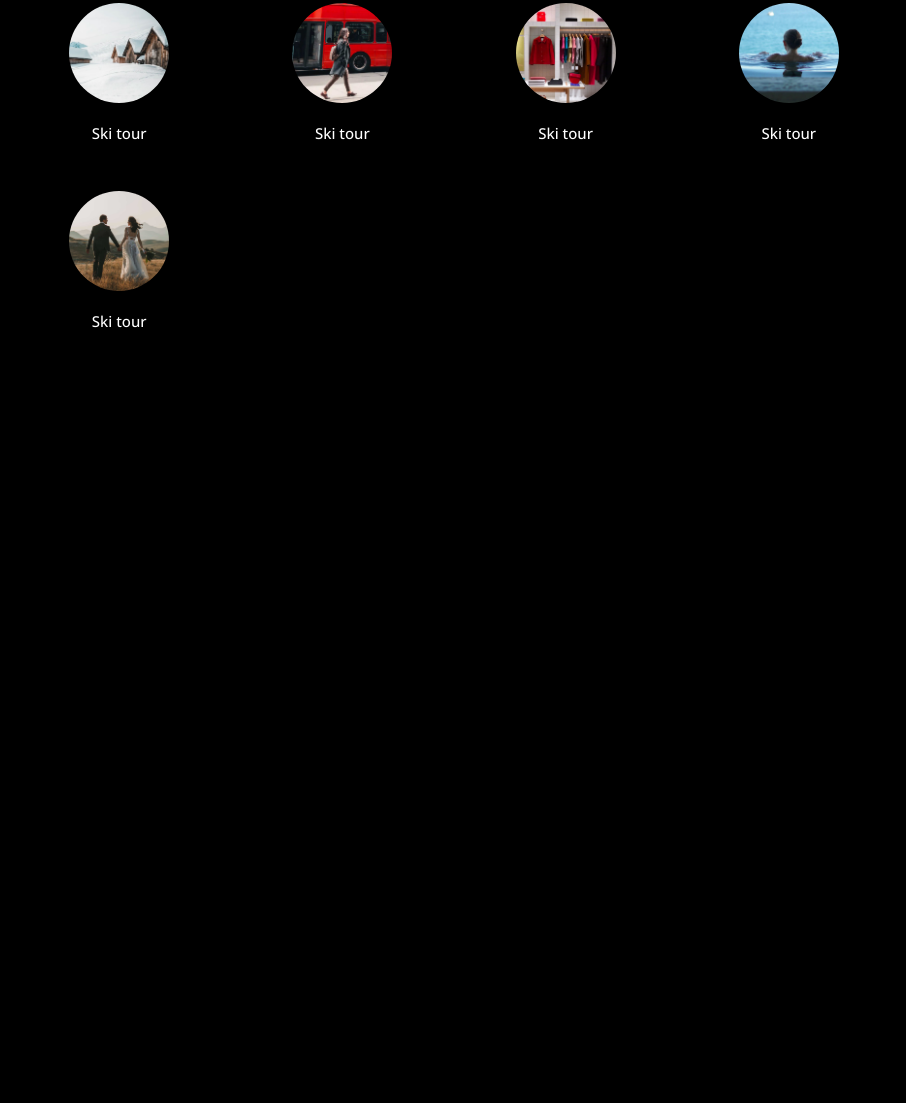
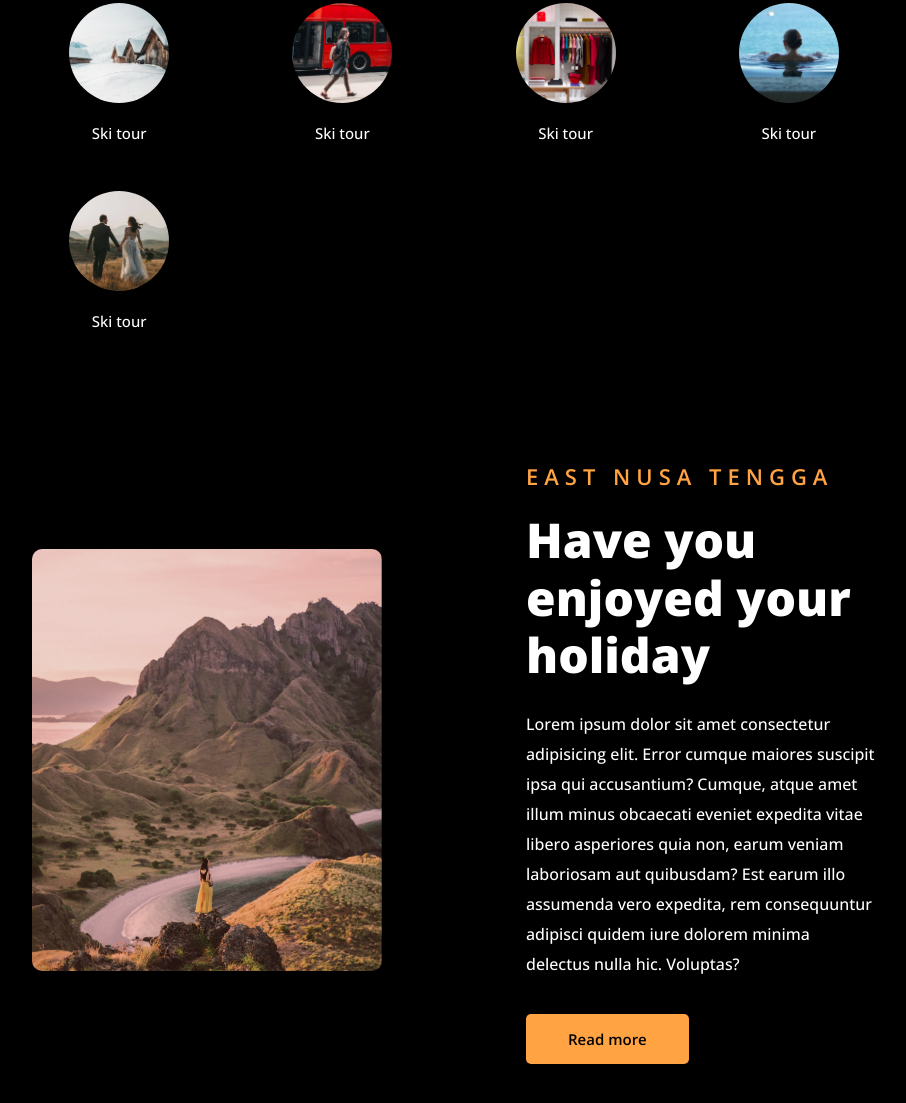
Before and after one commit to ziaul-hoque4820/Travel-Website-Design, a plain HTML site: page index.html in a window 1280 px wide. Shown: the part 867-1970 px from the top of the page, without its empty margins (186-1092 px from the left). Before the commit the page ends 1258 px from the top, so only its background shows below. Drawn offline with nearby package versions, Linux system fonts and the light colour scheme.

Commit message:
Holiday Section Design done

```diff
--- a/assets/css/style.css
+++ b/assets/css/style.css
@@ -201,3 +201,38 @@ section {
 .feature-content h4:hover{
     color: var(--main-color);
 }
+
+
+/* --------- Holiday Section-------- */
+.holiday{
+    display: grid;
+    grid-template-columns: repeat(2, 1fr);
+    align-items: center;
+    gap: 9rem;
+}
+.holiday-img img{
+    width: 100%;
+    height: auto;
+    border-radius: 10px;
+}
+.holiday-text h5{
+    font-size: 22px;
+    font-weight: 600;
+    color: var(--main-color);
+    text-transform: uppercase;
+    letter-spacing: 6px;
+    margin-bottom: 20px;
+}
+.holiday-text h2{
+    font-size: var(--h2-font);
+    font-weight: 800;
+    line-height: 1.2;
+    margin-bottom: 25px;
+}
+.holiday-text p{
+    font-size: var(--p-font);
+    font-weight: 500;
+    line-height: 30px;
+    color: #ffffff;
+    margin-bottom: 35px;
+}
--- a/index.html
+++ b/index.html
@@ -92,6 +92,22 @@
         </div>
     </section>
 
+    <!------ Holiday Section ------>
+    <section class="holiday">
+        <div class="holiday-img">
+            <img src="./assets/image/h1.png" alt="">
+        </div>
+
+        <div class="holiday-text">
+            <h5>east nusa tengga</h5>
+            <h2>Have you enjoyed your holiday</h2>
+            <p>Lorem ipsum dolor sit amet consectetur adipisicing elit. Error cumque maiores suscipit ipsa qui accusantium? Cumque, atque amet illum minus obcaecati eveniet expedita vitae libero asperiores quia non, earum veniam laboriosam aut quibusdam? Est earum illo assumenda vero expedita, rem consequuntur adipisci quidem iure dolorem minima delectus nulla hic. Voluptas?</p>
+            <a href="#" class="btn">Read more</a>
+        </div>
+    </section>
+
+
+
 
 
     <!------- custom js file link ------->
```
